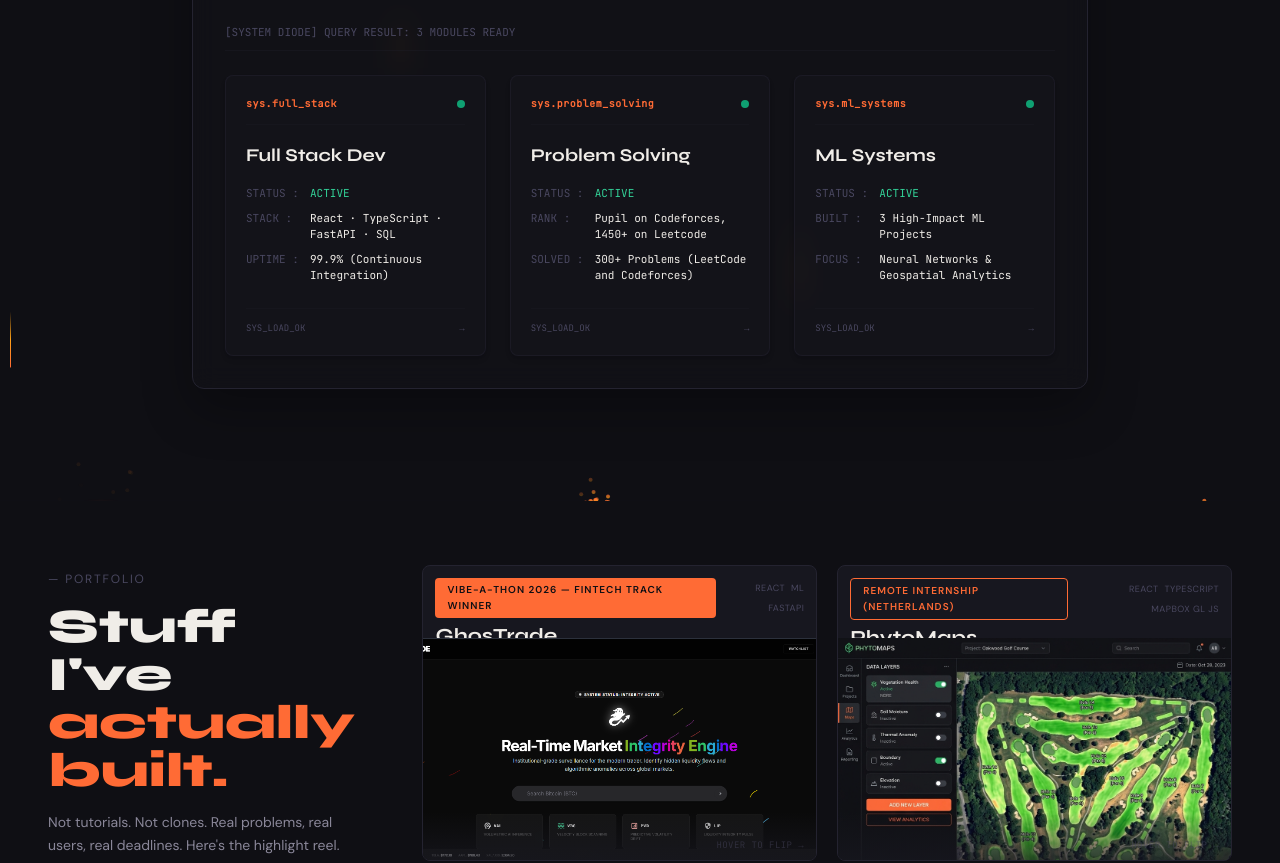
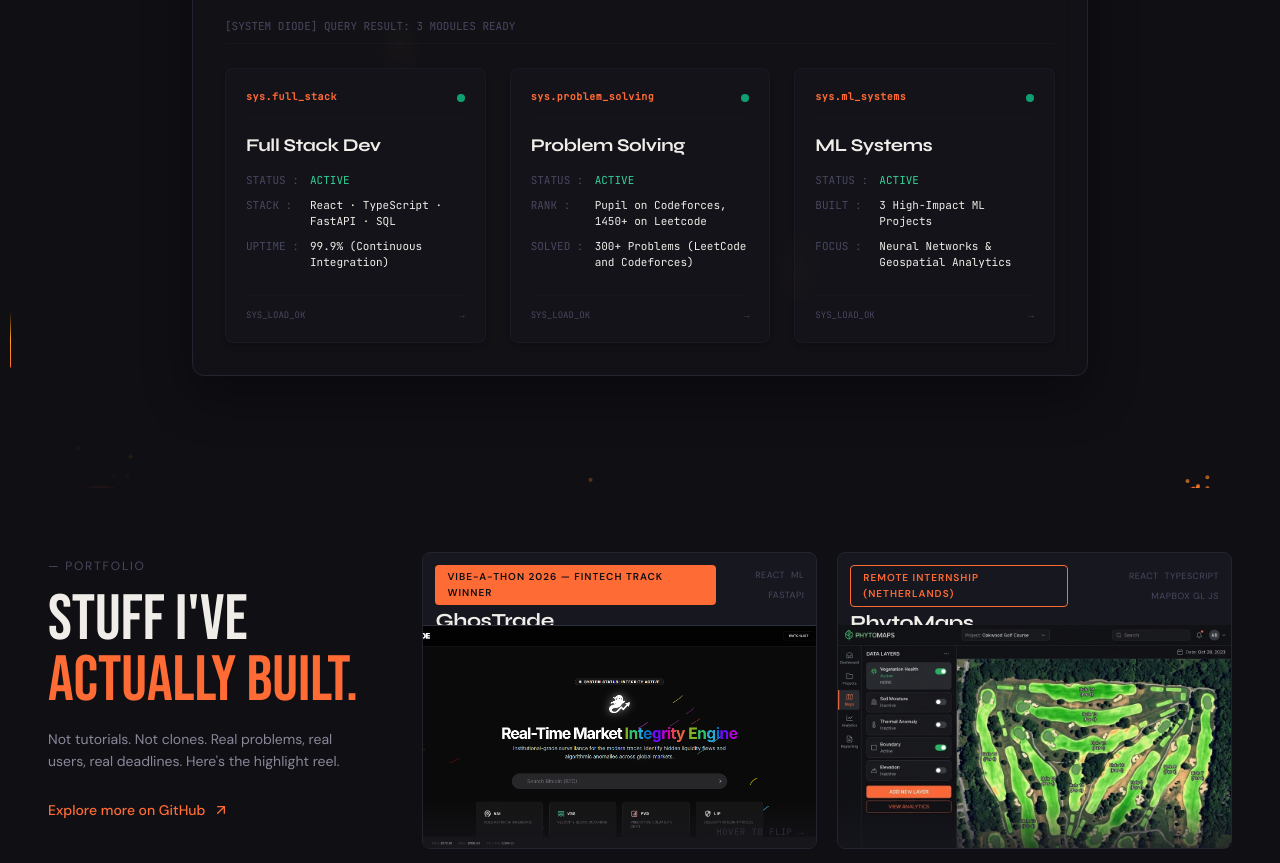
Before and after one commit to Prashant822k/Personal_Portfolio, a React (Vite) app in the folder frontend/: page / in a window 1280 px wide. Shown: the part 820-1683 px from the top of the page. Built offline with nearby package versions, Linux system fonts and the light colour scheme; no server answers.

Commit message:
style: update section headings to a diff font

```diff
--- a/frontend/src/components/sections/BeyondCode.tsx
+++ b/frontend/src/components/sections/BeyondCode.tsx
@@ -32,7 +32,7 @@ export default function BeyondCode() {
           transition={{ duration: 0.6, ease: [0.22, 1, 0.36, 1] }}
         >
           <span className="section-label">— BEYOND CODE</span>
-          <h2 className="font-heading text-2xl md:text-3xl font-extrabold text-text-primary mt-2 mb-6">
+          <h2 className="font-display text-[clamp(36px,5vw,72px)] leading-[0.95] text-text-primary mt-2 mb-8">
             Not just a <span className="text-accent">developer.</span>
           </h2>
 
--- a/frontend/src/components/sections/CP.tsx
+++ b/frontend/src/components/sections/CP.tsx
@@ -43,10 +43,12 @@ export default function CP() {
           className="mb-12"
         >
           <span className="section-label">— JOURNEY</span>
-          <h2 className="font-heading text-3xl md:text-4xl font-extrabold text-text-primary mt-3 mb-6">
+          <h2 className="font-display text-[clamp(36px,5vw,72px)] leading-[0.95] text-text-primary mt-3 mb-10">
             How I got here, <span className="text-accent">year by year.</span>
           </h2>
-          <SkillTimeline />
+          <div className="pt-2">
+            <SkillTimeline />
+          </div>
         </motion.div>
         </div>
       </section>
@@ -61,7 +63,7 @@ export default function CP() {
           transition={{ duration: 0.7, ease: [0.22, 1, 0.36, 1] }}
         >
           <span className="section-label">— PROBLEM SOLVING</span>
-          <h2 className="font-heading text-3xl md:text-4xl font-extrabold text-text-primary mt-3 mb-2">
+          <h2 className="font-display text-[clamp(36px,5vw,72px)] leading-[0.95] text-text-primary mt-3 mb-2">
             On the <span className="text-accent">Leaderboard.</span>
           </h2>
           <p className="font-body text-text-secondary text-sm mb-8 max-w-lg">
--- a/frontend/src/components/sections/Works.tsx
+++ b/frontend/src/components/sections/Works.tsx
@@ -18,7 +18,7 @@ export default function Works() {
           >
             <span className="section-label">— PORTFOLIO</span>
 
-            <h2 className="font-heading text-3xl md:text-4xl lg:text-5xl font-extrabold text-text-primary mt-3 mb-4 leading-tight">
+            <h2 className="font-display text-[clamp(36px,5vw,72px)] leading-[0.95] text-text-primary mt-3 mb-4">
               Stuff I've
               <br />
               <span className="text-accent">actually built.</span>
--- a/frontend/src/styles/globals.css
+++ b/frontend/src/styles/globals.css
@@ -89,6 +89,12 @@
     @apply font-body text-text-muted text-xs uppercase tracking-[0.15em] mb-4;
   }
 
+  /* Fix tight line-height on Syne display headings across all sections */
+  .font-heading {
+    line-height: 1.2 !important;
+    letter-spacing: -0.02em;
+  }
+
   .gradient-text {
     @apply bg-gradient-to-r from-accent to-orange-300 bg-clip-text text-transparent;
   }
```
